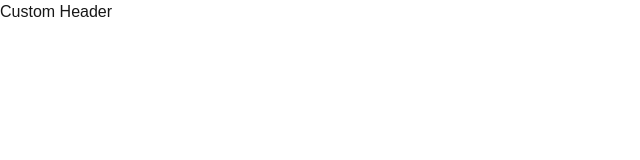
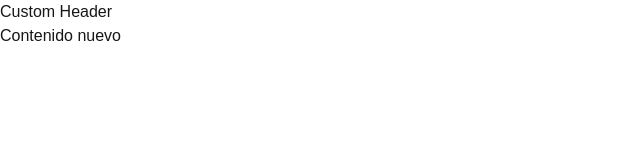
Before and after one commit to Jcristopher/portafolio, a Next.js app: page / in a window 1280 px wide. Shown: the top 160 px of the page, without its empty margins (0-640 px from the left). Built offline with nearby package versions, Linux system fonts and the light colour scheme.

Commit message:
correcion de errores

```diff
--- /dev/null
+++ b/app/contenido.tsx
@@ -0,0 +1,7 @@
+export default function Contenido() {
+    return (
+        <div>
+            <h1>Contenido nuevo</h1>
+        </div>
+    );
+}
--- a/app/page.tsx
+++ b/app/page.tsx
@@ -1,13 +1,15 @@
 import CustomHeader from "./custom-header";
+import Image from "next/image";
+import Contenido from "./contenido";
 
 export default function Home() {
   return (
     <div>
       <CustomHeader />
-      <section>
+      <Contenido />
+      <footer>
 
-      </section>
-      <footer></footer>
+      </footer>
     </div>
   );
 }
```
